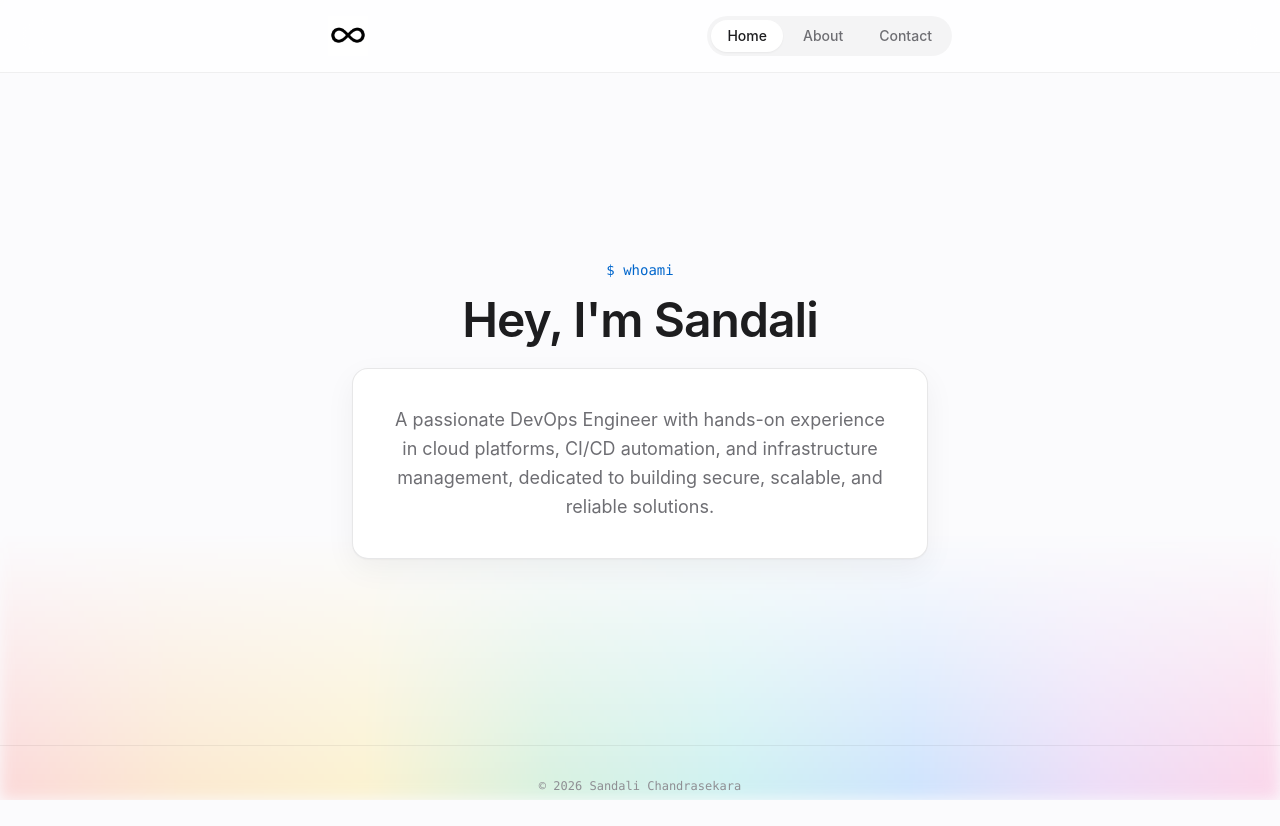
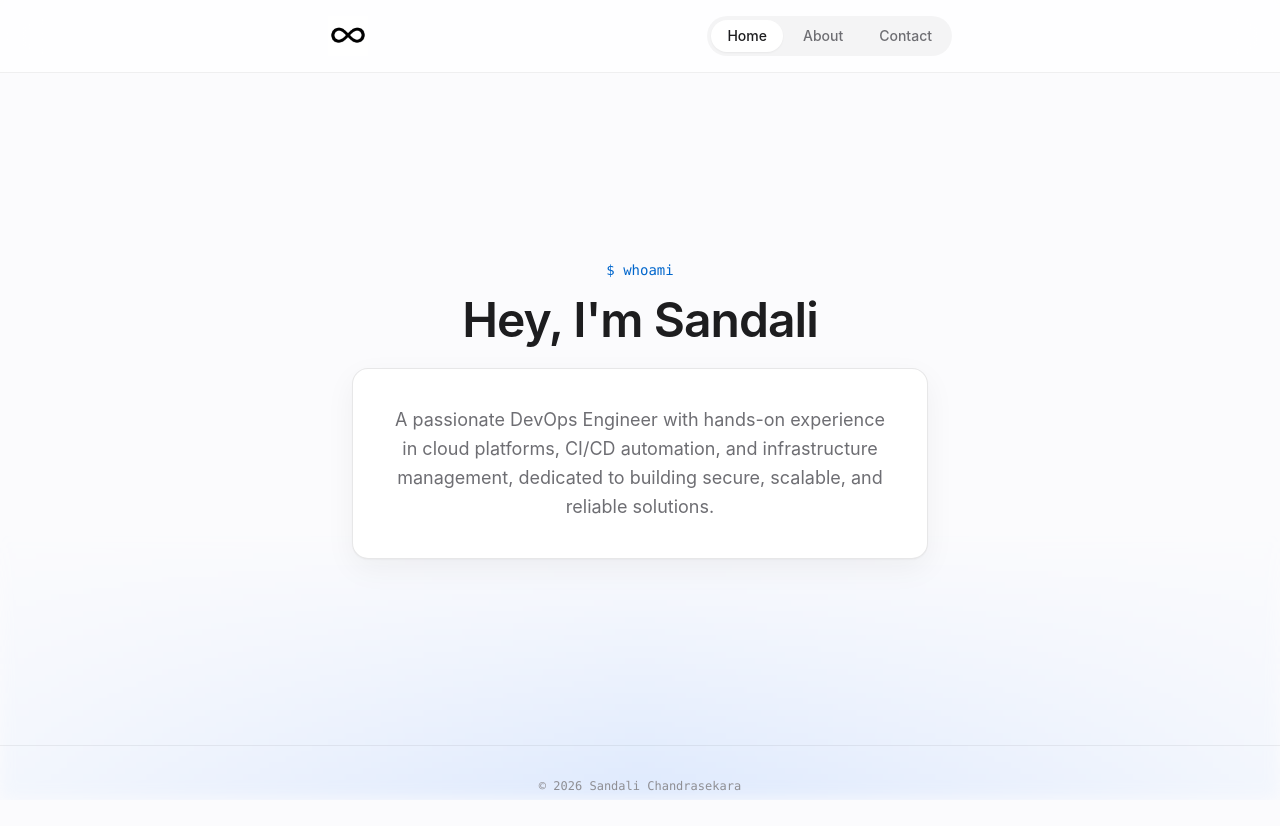
Before and after one commit to sandalichandrasekara/sandalichandrasekara.xyz, a Next.js app: page / in a window 1280 px wide. Built offline with nearby package versions, Linux system fonts and the light colour scheme; no server answers.

Commit message:
Update bottom bar to soft blue gradient color

```diff
--- a/app/layout.tsx
+++ b/app/layout.tsx
@@ -79,7 +79,7 @@ export default function RootLayout({
           className="pointer-events-none fixed inset-x-0 bottom-0 z-0 h-1/3"
           style={{
             background:
-              "linear-gradient(to right, #ff3b30, #ff9500, #ffcc00, #34c759, #00c7be, #007aff, #af52de, #ff2d92)",
+              "linear-gradient(to right, #cfe4ff, #a7c9ff, #7fb0ff, #5b9bff, #7fb0ff, #a7c9ff, #cfe4ff)",
             WebkitMaskImage:
               "linear-gradient(to top, rgba(0,0,0,0.18), transparent)",
             maskImage:
```
